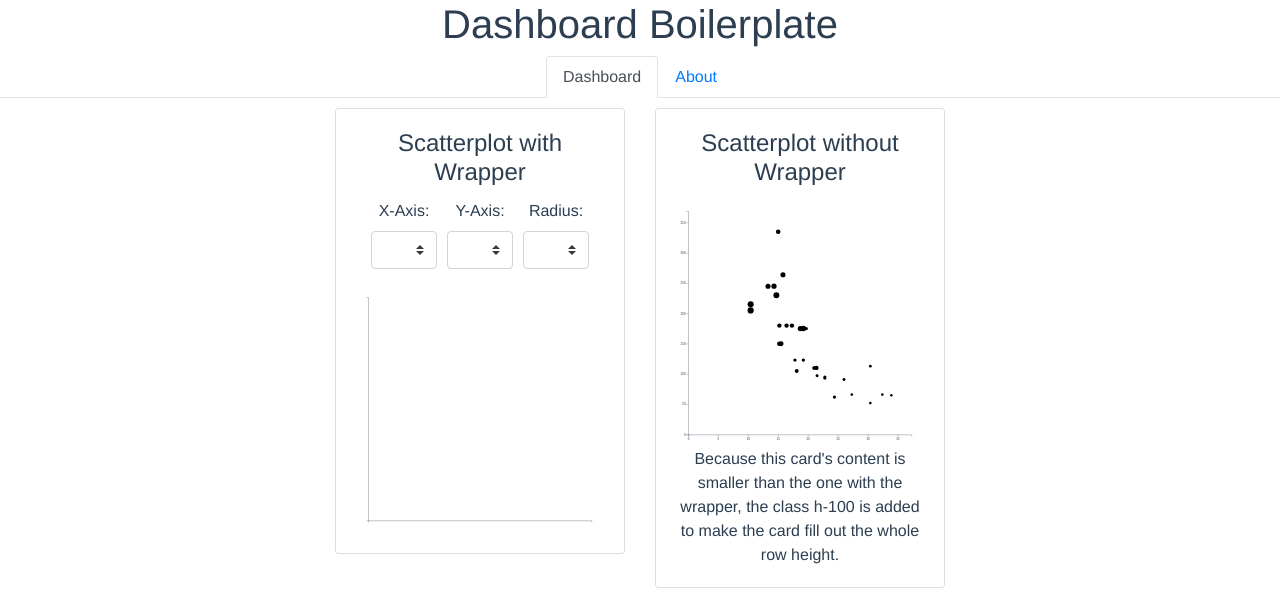
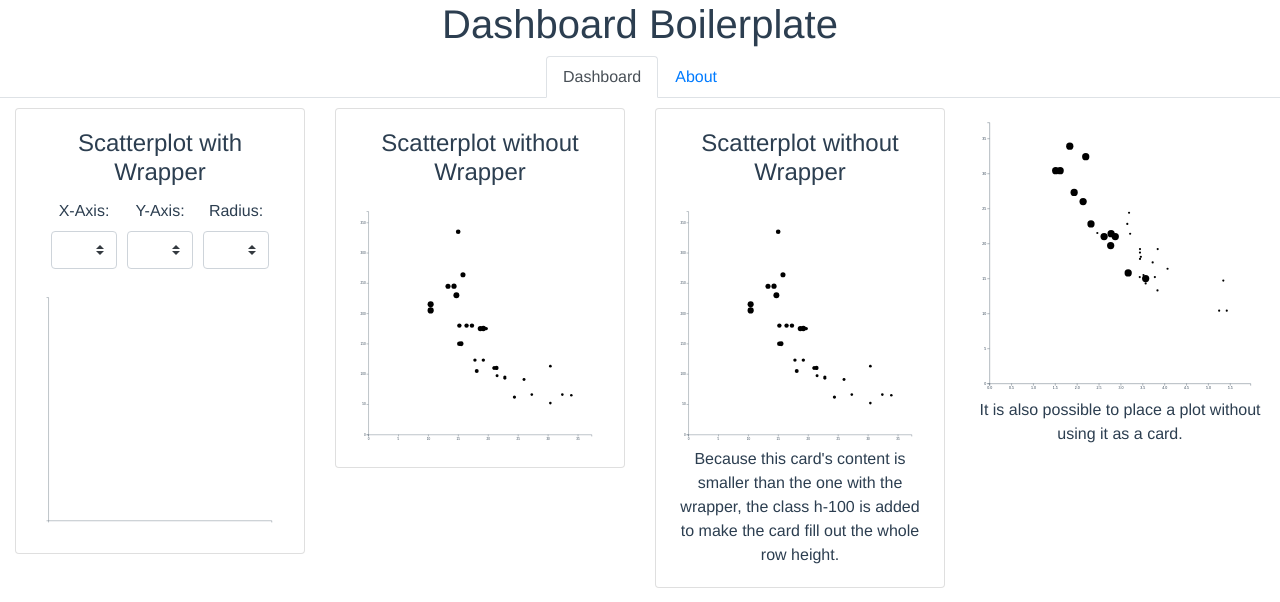
Before and after one commit to cedrickrause/vue-dashboard-boilerplate, a Vue app: page / in a window 1280 px wide. Shown: the top 602 px of the page. Built offline with nearby package versions, Linux system fonts and the light colour scheme.

Commit message:
More ways to integrate a chart into the dashboard explained

```diff
--- a/src/views/Dashboard.vue
+++ b/src/views/Dashboard.vue
@@ -6,6 +6,16 @@
           <b-card
             title="Scatterplot with Wrapper">
             <scatter-plot-wrapper v-if="getData" :dataset="getData" />
+          </b-card>
+        </b-col>
+        <b-col cols="3">
+          <b-card
+            title="Scatterplot without Wrapper">
+            <scatter-plot v-if="getData"
+              :dataset="getData"
+              :xAxisColumn="'mpg'"
+              :yAxisColumn="'hp'"
+              :radiusColumn="'disp'" />
           </b-card>
         </b-col>
         <b-col cols="3">
@@ -21,6 +31,16 @@
                 the class h-100 is added to make the card fill out the whole row height.
               </b-card-text>
           </b-card>
+        </b-col>
+        <b-col cols="3">
+          <scatter-plot v-if="getData"
+            :dataset="getData"
+            :xAxisColumn="'wt'"
+            :yAxisColumn="'mpg'"
+            :radiusColumn="'am'" />
+            <p>
+              It is also possible to place a plot without using it as a card.
+            </p>
         </b-col>
       </b-row>
     </b-container>
```
